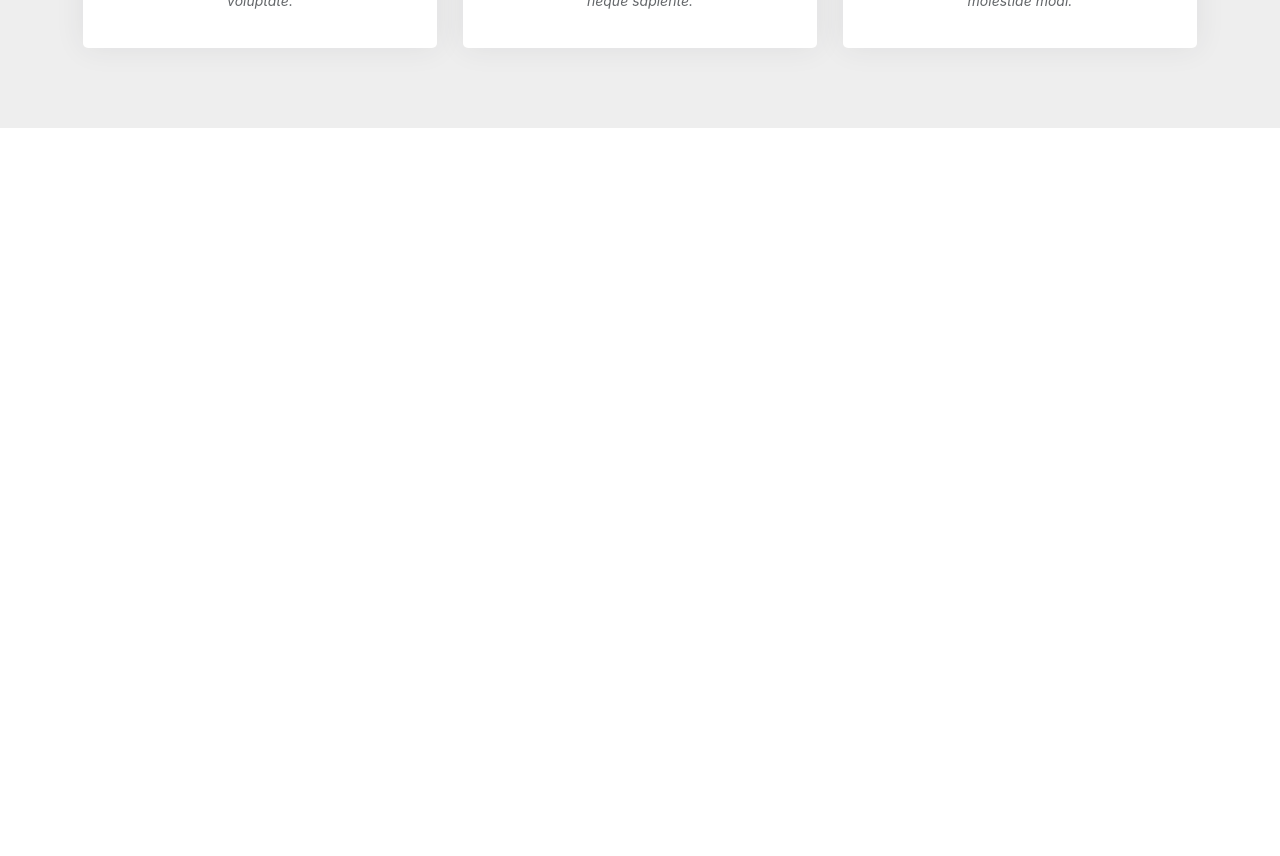
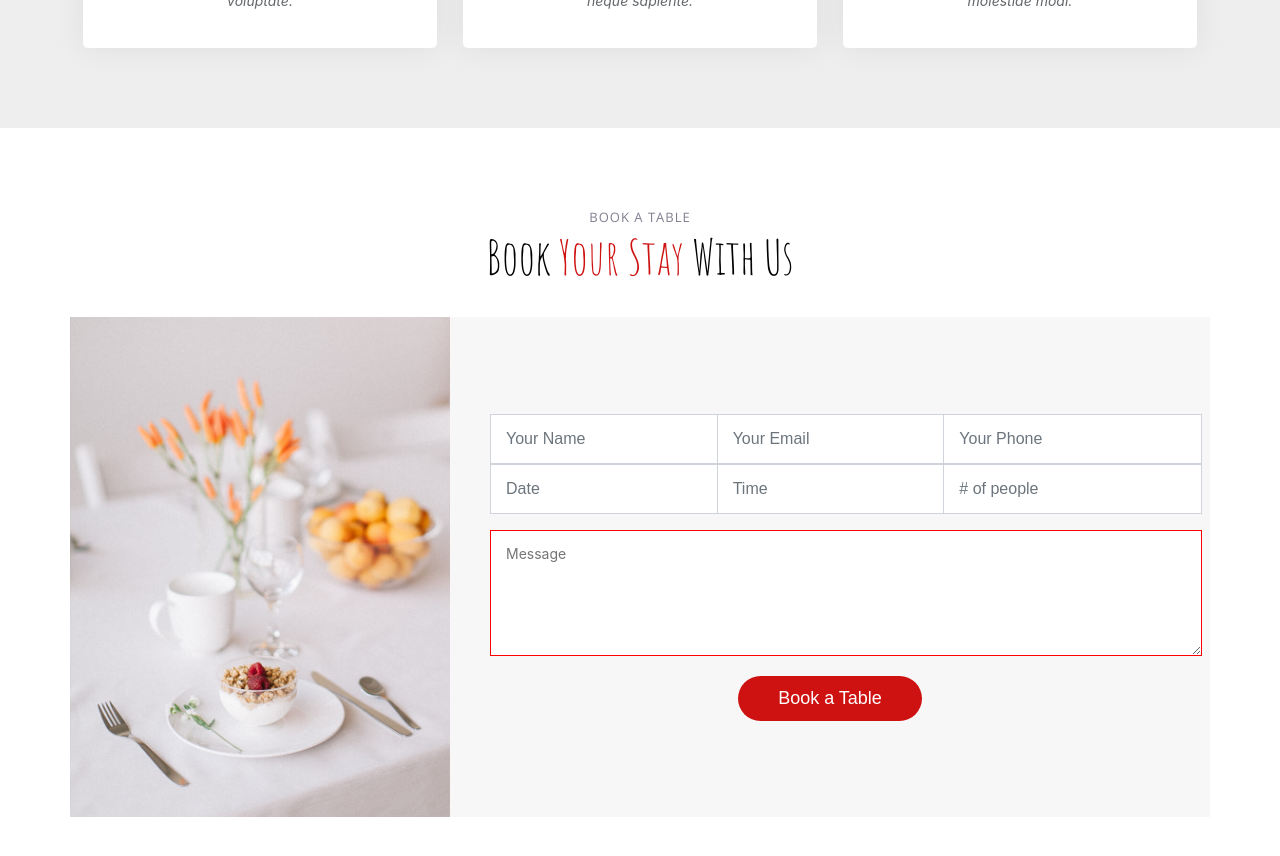
Before and after one commit to ArshakyanAndranik/yammy, a React (Create React App) app: page / in a window 1280 px wide. Shown: the part 6380-7236 px from the top of the page. Before the commit the page ends 6508 px from the top, so only its background shows below. Built offline with nearby package versions, Linux system fonts and the light colour scheme.

Commit message:
BookATable page nearly ready

```diff
--- a/src/App.tsx
+++ b/src/App.tsx
@@ -13,6 +13,7 @@ import Testimonials from "./components/testimonials/Testimonials";
 import Events from "./components/eventsM/Events";
 import Contacts from "./components/contact/Contact";
 import Chefs from "./components/Chefs/Chefs";
+import BookATable from "./components/bookTable/BookATable";
 
 const App = () => {
   useEffect(() => {
@@ -30,6 +31,7 @@ const App = () => {
       <Testimonials />
       <Events />
       <Chefs />
+      <BookATable/>
       <ScrollToTop smooth className="scroll-to-top" color="white" />
     </>
   );
--- a/src/assets/index.js
+++ b/src/assets/index.js
@@ -11,6 +11,7 @@ import inboxes from "./inboxes.svg";
 import quote from "./quote.svg";
 import star from "./star.svg";
 import statsBg from "./statsBg.jpg";
+import reservation from "./reservation.jpg";
 import teamShape from "./teamShape.svg";
 
 
@@ -88,6 +89,8 @@ export const StatsBgSvg = statsBg;
 export const QuoteSvg = quote;
 export const StarSvg = star;
 export const TeamShapeSvg = teamShape;
+export const ReservationSvg = reservation;
+
 
 // Fonts
 export const defaultt =
--- /dev/null
+++ b/src/components/bookTable/BookATable.tsx
@@ -0,0 +1,334 @@
+import styled from "styled-components";
+import { accentColors, defaultt, primary, ReservationSvg } from "../../assets";
+
+const Section = styled.section``;
+const Container = styled.div`
+  width: 100%;
+  margin-right: auto;
+  margin-left: auto;
+  @media (min-width: 576px) {
+    max-width: 540px;
+  }
+  @media (min-width: 768px) {
+    max-width: 720px;
+  }
+  @media (min-width: 992px) {
+    max-width: 960px;
+  }
+  @media (min-width: 1200px) {
+    max-width: 1140px;
+  }
+  @media (min-width: 1400px) {
+    max-width: 1320px;
+  }
+`;
+const SectionHeader = styled.div`
+  text-align: center;
+  padding-bottom: 30px;
+  h2 {
+    font-size: 13px;
+    letter-spacing: 1px;
+    font-weight: 400;
+    margin: 0;
+    padding: 0;
+    color: #7f7f90;
+    text-transform: uppercase;
+    font-family: ${defaultt};
+  }
+  p {
+    margin: 0;
+    font-size: 48px;
+    font-weight: 400;
+    font-family: ${primary};
+    span {
+      color: ${accentColors.primary};
+    }
+  }
+`;
+const Row = styled.div`
+  display: flex;
+  flex-wrap: wrap;
+  max-width: 100%;
+
+`;
+
+const Collg4 = styled.div`
+  flex: 0 0 auto;
+  width: 33.33333333%;
+
+  min-height: 500px;
+  background-size: cover;
+  background-position: center;
+  background-image: url(${ReservationSvg});
+`;
+const Collg8 = styled.div`
+  flex: 0 0 auto;
+  width: 66.66666667%;
+  display: flex;
+  align-items: center;
+  background: rgba(55, 55, 63, 0.04);
+
+`;
+
+const Form = styled.form`
+  padding: 40px;
+  @media (max-width: 575px) {
+    padding: 20px;
+  }
+`;
+
+const Rowgy4 = styled.div`
+  display: flex;
+  flex-wrap: wrap;
+`;
+const Collg4colmd6 = styled.div`
+  flex: 0 0 auto;
+  width: 33.33333333%;
+
+  /* width: 50%; */
+`;
+const Input = styled.input`
+  display: block;
+  width: 100%;
+  padding: 0.375rem 0.75rem;
+  font-size: 1rem;
+  font-weight: 400;
+  line-height: 1.5;
+  color: #212529;
+  background-color: #fff;
+  background-clip: padding-box;
+  border: 1px solid #ced4da;
+  -webkit-appearance: none;
+  -moz-appearance: none;
+  appearance: none;
+  transition: border-color 0.15s ease-in-out, box-shadow 0.15s ease-in-out;
+  padding: 12px 15px;
+  :hover:not(:disabled):not([readonly])::-webkit-file-upload-button {
+    background-color: #dde0e3;
+  }
+  :hover:not(:disabled):not([readonly])::file-selector-button {
+    background-color: #dde0e3;
+  }
+  @media (prefers-reduced-motion: reduce) {
+    transition: none;
+  }
+  [type="file"] {
+    overflow: hidden;
+  }
+  [type="file"]:not(:disabled):not([readonly]) {
+    cursor: pointer;
+  }
+  :focus {
+    color: #212529;
+    background-color: #fff;
+    border-color: red;
+    outline: 0;
+
+  }
+  ::-webkit-date-and-time-value {
+    height: 1.5em;
+  }
+  ::-moz-placeholder {
+    color: #6c757d;
+    opacity: 1;
+  }
+  ::placeholder {
+    color: #6c757d;
+    opacity: 1;
+  }
+  :disabled {
+    background-color: #e9ecef;
+    opacity: 1;
+  }
+  ::-webkit-file-upload-button {
+    padding: 0.375rem 0.75rem;
+    margin: -0.375rem -0.75rem;
+    -webkit-margin-end: 0.75rem;
+    margin-inline-end: 0.75rem;
+    color: #212529;
+    background-color: #e9ecef;
+    pointer-events: none;
+    border-color: inherit;
+    border-style: solid;
+    border-width: 0;
+    border-inline-end-width: 1px;
+    border-radius: 0;
+    -webkit-transition: color 0.15s ease-in-out,
+      background-color 0.15s ease-in-out, border-color 0.15s ease-in-out,
+      box-shadow 0.15s ease-in-out;
+    transition: color 0.15s ease-in-out, background-color 0.15s ease-in-out,
+      border-color 0.15s ease-in-out, box-shadow 0.15s ease-in-out;
+    @media (prefers-reduced-motion: reduce) {
+      -webkit-transition: none;
+      transition: none;
+    }
+  }
+  ::file-selector-button {
+    padding: 0.375rem 0.75rem;
+    margin: -0.375rem -0.75rem;
+    -webkit-margin-end: 0.75rem;
+    margin-inline-end: 0.75rem;
+    color: #212529;
+    background-color: #e9ecef;
+    pointer-events: none;
+    border-color: inherit;
+    border-style: solid;
+    border-width: 0;
+    border-inline-end-width: 1px;
+    border-radius: 0;
+    transition: color 0.15s ease-in-out, background-color 0.15s ease-in-out,
+      border-color 0.15s ease-in-out, box-shadow 0.15s ease-in-out;
+    @media (prefers-reduced-motion: reduce) {
+      transition: none;
+    }
+  }
+`;
+const Formgroupmt3 = styled.div`
+  margin-top: 1rem !important;
+`;
+
+const Textarea = styled.textarea`
+  display: block;
+  width: 100%;
+  padding: 0.375rem 0.75rem;
+  font-size: 1rem;
+  font-weight: 400;
+  line-height: 1.5;
+  color: #212529;
+  background-color: #fff;
+  background-clip: padding-box;
+  border: 1px solid #ced4da;
+  -webkit-appearance: none;
+  -moz-appearance: none;
+  appearance: none;
+  border-radius: 0.375rem;
+  transition: border-color 0.15s ease-in-out, box-shadow 0.15s ease-in-out;
+  margin: 0;
+  font-family: inherit;
+  border-radius: 0;
+  height: 100px;
+  box-shadow: none;
+  font-size: 14px;
+  border-radius: 0;
+  padding: 12px 15px;
+  resize: vertical;
+  border-color: red;
+  :focus {
+    outline: none;
+    border-color: ${accentColors.primary};
+  }
+`;
+
+const TextCenter = styled.div`
+  text-align: center !important;
+  button {
+    background: ${accentColors.primary};
+    border: 0;
+    padding: 12px 40px;
+    color: #fff;
+    transition: 0.4s;
+    border-radius: 50px;
+    font-size: 18px;
+    margin-top: 20px;
+    :hover {
+      background: #ec2727;
+    }
+  }
+`;
+
+const BookATable = () => {
+  return (
+    <Section id="book-a-table">
+      <Container data-aos="fade-up">
+        <SectionHeader>
+          <h2>Book A Table</h2>
+          <p>
+            Book <span>Your Stay</span> With Us
+          </p>
+        </SectionHeader>
+        <Row>
+          <Collg4 data-aos="zoom-out" data-aos-delay="200" />
+          <Collg8>
+            <Form
+              method="post"
+              role="form"
+              data-aos="fade-up"
+              data-aos-delay="100"
+            >
+              <Rowgy4>
+                <Collg4colmd6>
+                  <Input
+                    type="text"
+                    name="name"
+                    id="name"
+                    placeholder="Your Name"
+                    data-rule="minlen:4"
+                    data-msg="Please enter at least 4 chars"
+                  ></Input>
+                </Collg4colmd6>
+                <Collg4colmd6>
+                  <Input
+                    type="email"
+                    name="email"
+                    id="email"
+                    placeholder="Your Email"
+                    data-rule="email"
+                    data-msg="Please enter a valid email"
+                  ></Input>
+                </Collg4colmd6>
+                <Collg4colmd6>
+                  <Input
+                    type="text"
+                    name="phone"
+                    id="phone"
+                    placeholder="Your Phone"
+                    data-rule="minlen:4"
+                    data-msg="Please enter at least 4 chars"
+                  ></Input>
+                </Collg4colmd6>
+                <Collg4colmd6>
+                  <Input
+                    type="text"
+                    name="date"
+                    id="date"
+                    placeholder="Date"
+                    data-rule="minlen:4"
+                    data-msg="Please enter at least 4 chars"
+                  ></Input>
+                </Collg4colmd6>
+                <Collg4colmd6>
+                  <Input
+                    type="text"
+                    name="time"
+                    id="time"
+                    placeholder="Time"
+                    data-rule="minlen:4"
+                    data-msg="Please enter at least 4 chars"
+                  ></Input>
+                </Collg4colmd6>
+                <Collg4colmd6>
+                  <Input
+                    type="number"
+                    name="people"
+                    id="people"
+                    placeholder="# of people"
+                    data-rule="minlen:1"
+                    data-msg="Please enter at least 1 chars"
+                  ></Input>
+                </Collg4colmd6>
+              </Rowgy4>
+              <Formgroupmt3>
+                <Textarea name="message" placeholder="Message"></Textarea>
+              </Formgroupmt3>
+              <TextCenter>
+                <button type="submit">Book a Table</button>
+              </TextCenter>
+            </Form>
+          </Collg8>
+        </Row>
+      </Container>
+    </Section>
+  );
+};
+
+export default BookATable;
```
Also changed, not shown: src/assets/reservation.jpg (added).
